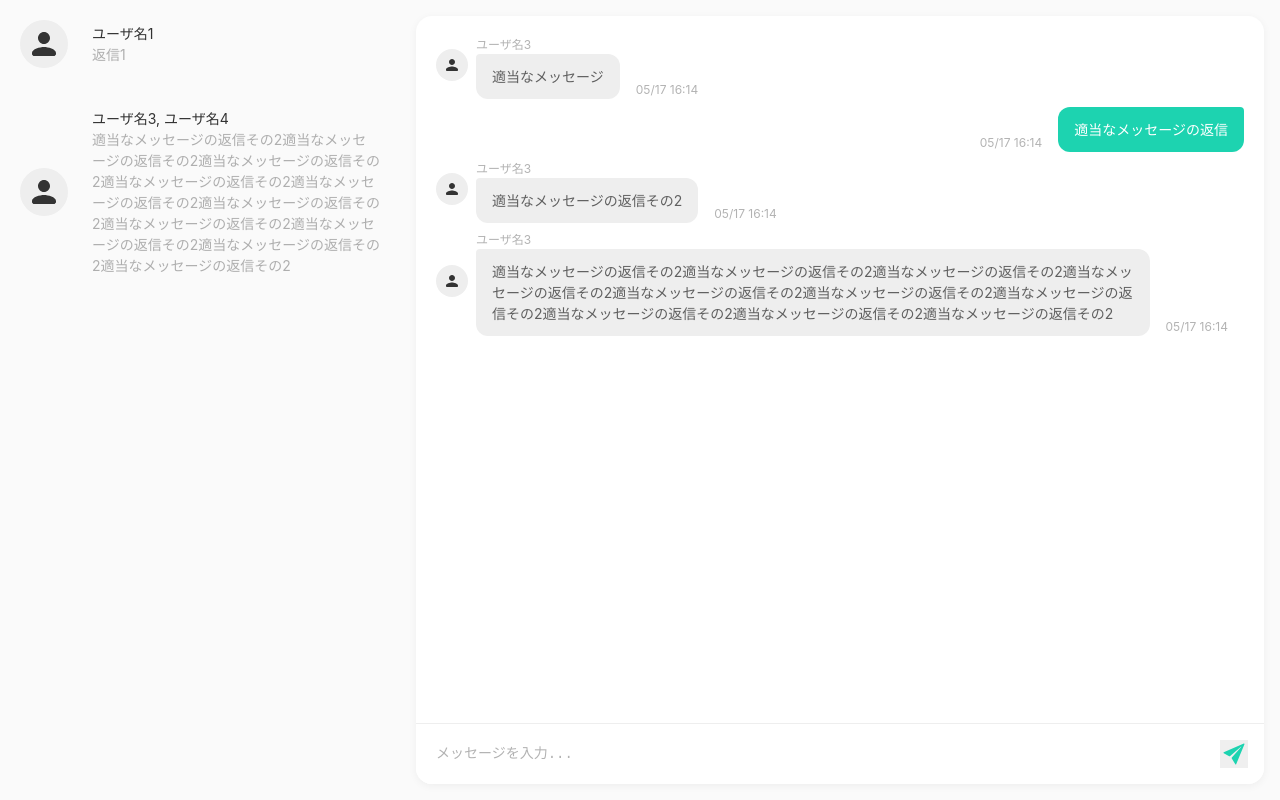
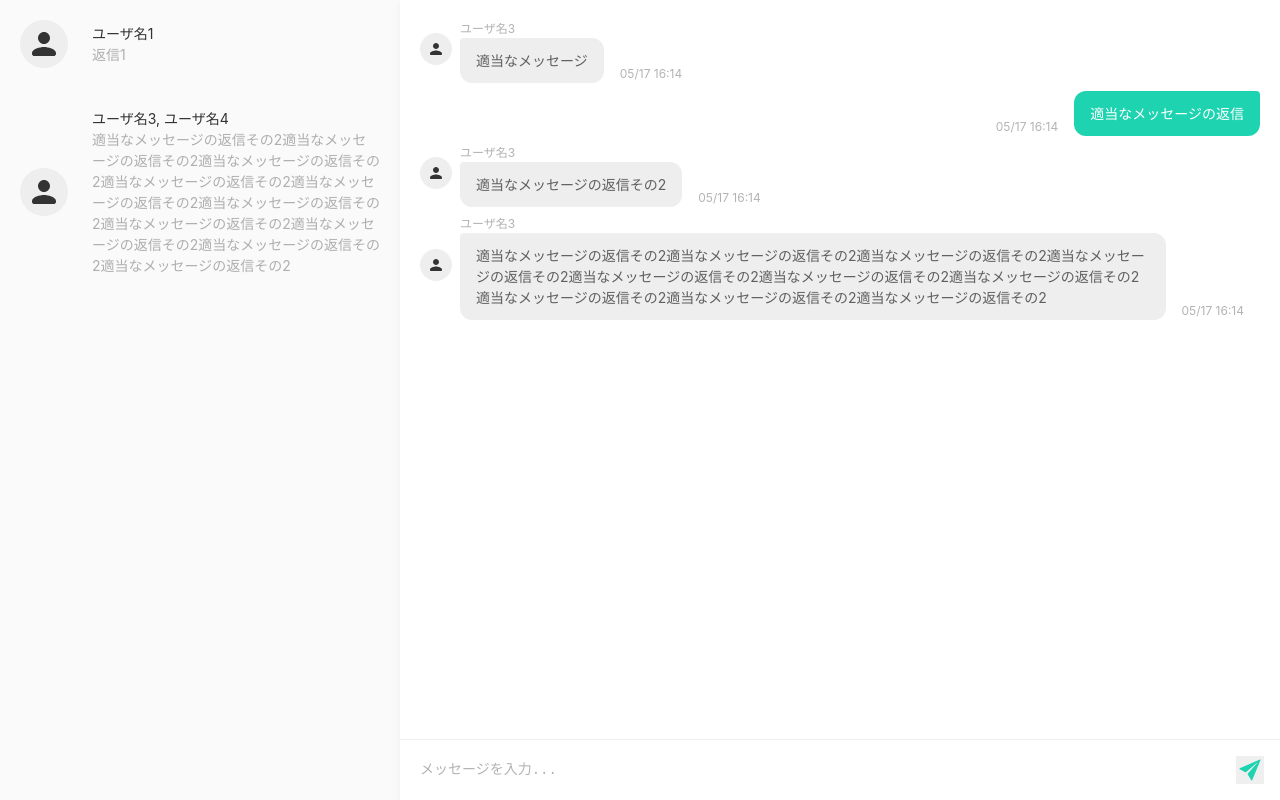
Before and after one commit to kazushisan/cojt-chat, a Vue app: page /main in a window 1280 px wide. Built offline with nearby package versions, Linux system fonts and the light colour scheme.

Commit message:
minor fix

```diff
--- a/src/pages/Main.vue
+++ b/src/pages/Main.vue
@@ -168,9 +168,7 @@ export default {
     flex: 1 0 0;
     flex-direction: column;
     overflow: hidden;
-    border-radius: 16px;
     background-color: #fff;
-    margin: 16px;
     box-shadow: 0 2px 8px rgba(#000, 0.05);
   }
 }
```
